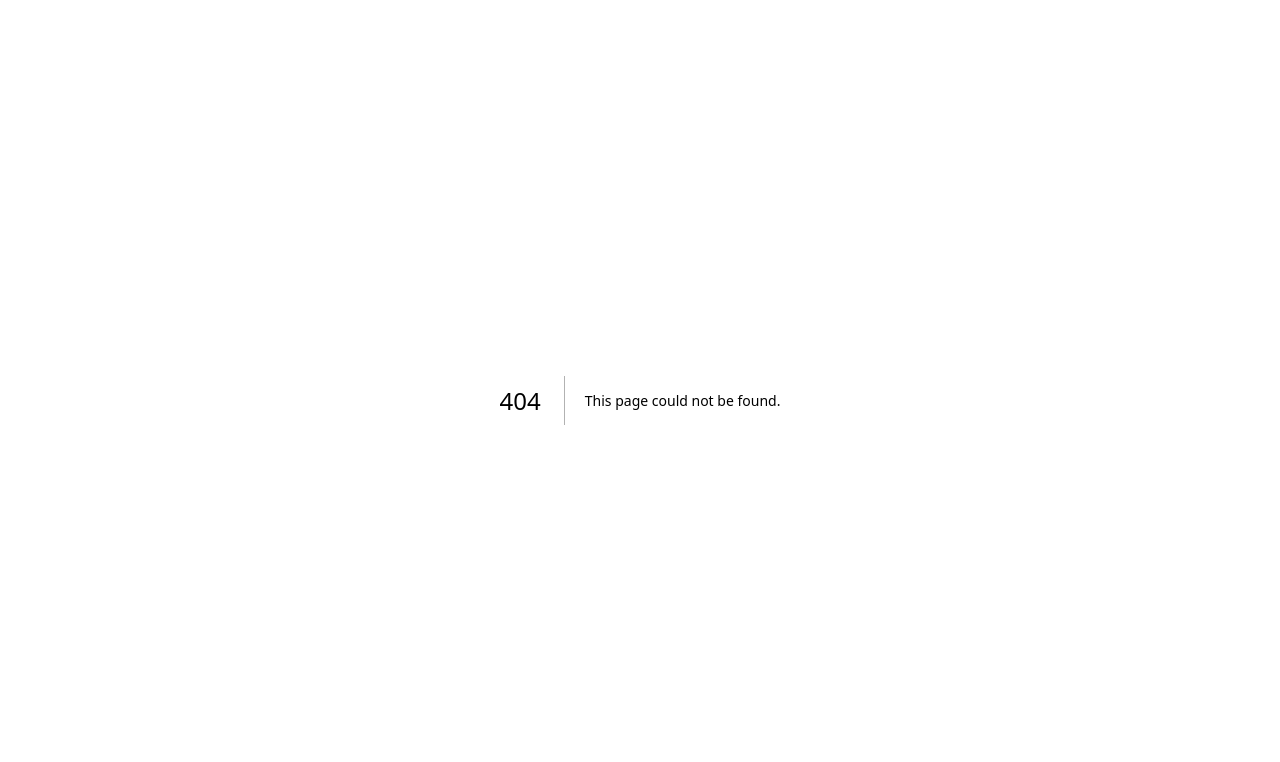
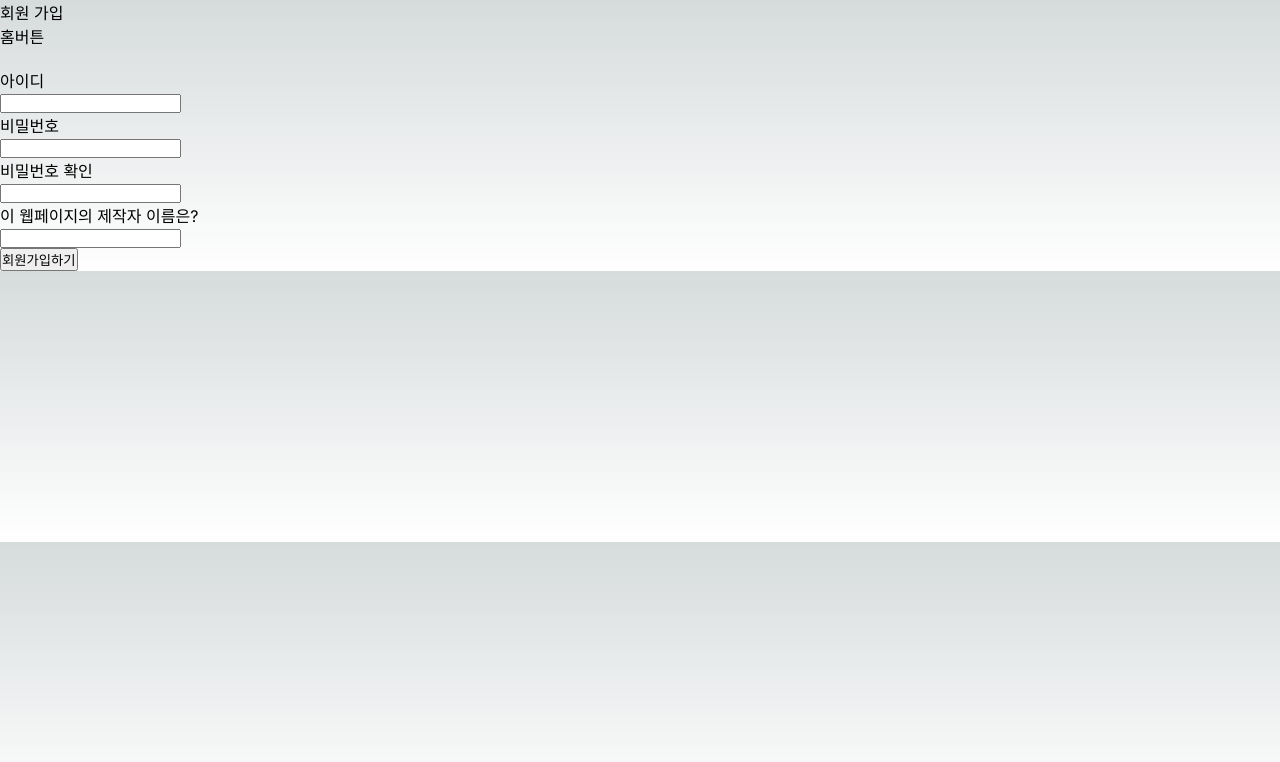
Before and after one commit to dltndn/MinecraftManagement, a Next.js app: page /signUp in a window 1280 px wide. Before the commit this address had no page. Shown: the top 762 px of the page. Built offline with nearby package versions, Linux system fonts and the light colour scheme.

Commit message:
feat: 회원 가입 페이지, 로그인 컴포넌트 작성중

```diff
--- /dev/null
+++ b/app/component/LogIn.tsx
@@ -0,0 +1,49 @@
+import { useUserInfo } from "../page";
+import { useState } from "react";
+import { useRouter } from "next/router";
+
+const LogIn = () => {
+    const { setIsSignIn } = useUserInfo()
+
+  const [username, setUsername] = useState<string>("");
+  const [password, setPassword] = useState<string>("");
+
+  const router = useRouter();
+
+  const handleUsernameChange = (event: any) => {
+    setUsername(event.target.value);
+  };
+
+  const handlePasswordChange = (event: any) => {
+    setPassword(event.target.value);
+  };
+
+  const handleSignUp = (event: any) => {
+    event.preventDefault();
+    // 회원가입 로직 구현
+    router.push("/signUp")
+  };
+
+  const handleLogIn = () => {
+    // 회원 여부 확인 로직
+    setIsSignIn(true)
+  }
+
+  return (
+    <div>
+      <div>마크 계정 공유</div>
+      <div>홈버튼</div>
+      <br />
+      <div>아이디</div>
+      <input type="text" value={username} onChange={handleUsernameChange} />
+      <br />
+      <div>비밀번호</div>
+      <input type="password" value={password} onChange={handlePasswordChange} />
+      <br />
+      <button onClick={handleSignUp}>회원가입</button>
+      <button onClick={() => handleLogIn() }>로그인</button>
+    </div>
+  );
+};
+
+export default LogIn;
--- a/app/page.tsx
+++ b/app/page.tsx
@@ -1,15 +1,41 @@
+'use client';
+import Link from "next/link"
+import { useState, useEffect } from "react";
+import { create } from "zustand"
+import { UserInfo } from "./util/interface/compInterface";
+import LogIn from "./component/LogIn";
+
+export const useUserInfo = create<UserInfo>((set) => ({
+  isSignIn: false,
+  setIsSignIn: (newPara: boolean) => set({isSignIn: newPara}),
+  isClickLogIn: false,
+  setIsClickLogIn: (newPara: boolean) => set({isClickLogIn: newPara})
+}));
 
 export default function Home() {
+  const { isSignIn } = useUserInfo()
+
+  const [isClickLogIn, setIsClickLogIn] = useState<boolean>(false)
+
+  const userName = "000"
+
+  useEffect(() => {
+
+  }, [isSignIn])
+
   return (
     <>
       <h1>마크 계정 공유</h1>
-      <div>로그인</div>
+      {isSignIn ? (<><div>{userName}님 하이</div><div>로그아웃</div></>):(<><div>로그인 먼저 해주세요</div><div>로그인</div></>)}
+
       <br></br>
       <div>사용 여부</div>
       <div>{"<---"}000님</div>
       <br></br>
       <div>사용기록</div>
       <div>방명록</div>
+      <Link href="/signUp">회원가입</Link>
+      {isClickLogIn ? (<LogIn />):(<></>)}
     </>
   )
 }
--- /dev/null
+++ b/app/signUp/page.tsx
@@ -0,0 +1,68 @@
+'use client';
+import { useUserInfo } from "../page";
+import { useState, useEffect } from "react";
+import { useRouter } from "next/navigation";
+
+const SignUpPage = () => {
+    const { setIsSignIn } = useUserInfo()
+
+  const [username, setUsername] = useState<string>("");
+  const [password, setPassword] = useState<string>("");
+  const [passwordCheck, setPasswordCheck] = useState<string>("");
+  const [quizAnswer, setQuizAnswer] = useState<string>("");
+
+  const router = useRouter();
+
+
+  const handleUsernameChange = (event: any) => {
+    setUsername(event.target.value);
+  };
+
+  const handlePasswordChange = (event: any) => {
+    setPassword(event.target.value);
+  };
+
+  const handlePasswordChkChange = (event: any) => {
+    setPasswordCheck(event.target.value)
+  }
+
+  const handleQAnsChange = (event: any) => {
+    setQuizAnswer(event.target.value)
+  }
+
+  const handleSignUp = (event: any) => {
+    let isSuccess: boolean
+    event.preventDefault();
+    // 회원가입 로직 구현
+
+    // 성공 여부
+    isSuccess = true
+    if (isSuccess) {
+        router.push("/")
+    } else {
+        alert("가입에 실패했습니다. 다시 해주세요")
+    }
+  };
+
+  return (
+    <div>
+      <div>회원 가입</div>
+      <div onClick={() => router.push("/")}>홈버튼</div>
+      <br />
+      <div>아이디</div>
+      <input type="text" value={username} onChange={handleUsernameChange} />
+      <br />
+      <div>비밀번호</div>
+      <input type="password" value={password} onChange={handlePasswordChange} />
+      <div>비밀번호 확인</div>
+      <input type="password" value={passwordCheck} onChange={handlePasswordChkChange} />
+      <br />
+      <div>이 웹페이지의 제작자 이름은?</div>
+      <input type="text" value={quizAnswer} onChange={handleQAnsChange} />
+      <br />
+      <button onClick={handleSignUp}>회원가입하기</button>
+    </div>
+  );
+};
+
+export default SignUpPage;
--- /dev/null
+++ b/app/util/interface/compInterface.ts
@@ -0,0 +1,6 @@
+export interface UserInfo {
+    isSignIn: boolean;
+    setIsSignIn: (data: boolean) => void;
+    isClickLogIn: boolean;
+    setIsClickLogIn: (data: boolean) => void;
+}
--- a/package.json
+++ b/package.json
@@ -17,6 +17,7 @@
     "next": "13.4.7",
     "react": "18.2.0",
     "react-dom": "18.2.0",
-    "typescript": "5.1.3"
+    "typescript": "5.1.3",
+    "zustand": "^4.3.8"
   }
 }
```
Also changed, not shown: app/api/about.tsx (added, +11 -0 lines), 1 other file (tests, documents, lock files or other folders).
